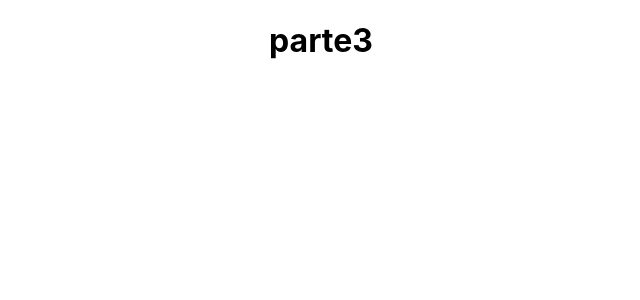
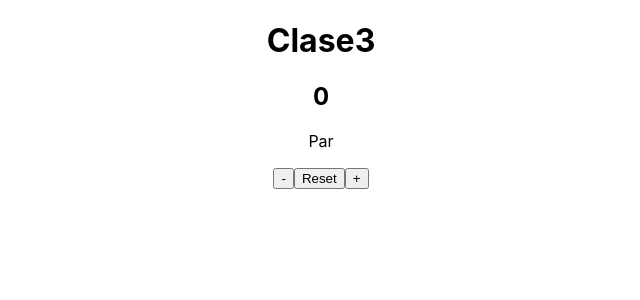
Before and after one commit to apllopis/app, a React (Create React App) app: page / in a window 1280 px wide. Shown: the top 300 px of the page, without its empty margins (319-959 px from the left). Built offline with nearby package versions, Linux system fonts and the light colour scheme.

Commit message:
clase3 usestate 😋

```diff
--- a/public/index.html
+++ b/public/index.html
@@ -9,35 +9,11 @@
       name="description"
       content="Web site created using create-react-app"
     />
-    <link rel="apple-touch-icon" href="%PUBLIC_URL%/logo192.png" />
-    <!--
-      manifest.json provides metadata used when your web app is installed on a
-      user's mobile device or desktop. See https://developers.google.com/web/fundamentals/web-app-manifest/
-    -->
-    <link rel="manifest" href="%PUBLIC_URL%/manifest.json" />
-    <!--
-      Notice the use of %PUBLIC_URL% in the tags above.
-      It will be replaced with the URL of the `public` folder during the build.
-      Only files inside the `public` folder can be referenced from the HTML.
 
-      Unlike "/favicon.ico" or "favicon.ico", "%PUBLIC_URL%/favicon.ico" will
-      work correctly both with client-side routing and a non-root public URL.
-      Learn how to configure a non-root public URL by running `npm run build`.
-    -->
     <title>React App</title>
   </head>
   <body>
     <noscript>You need to enable JavaScript to run this app.</noscript>
     <div id="root"></div>
-    <!--
-      This HTML file is a template.
-      If you open it directly in the browser, you will see an empty page.
-
-      You can add webfonts, meta tags, or analytics to this file.
-      The build step will place the bundled scripts into the <body> tag.
-
-      To begin the development, run `npm start` or `yarn start`.
-      To create a production bundle, use `npm run build` or `yarn build`.
-    -->
   </body>
 </html>
--- a/src/index.css
+++ b/src/index.css
@@ -11,3 +11,6 @@ code {
   font-family: source-code-pro, Menlo, Monaco, Consolas, 'Courier New',
     monospace;
 }
+div {
+  text-align: center;
+}
--- a/src/index.js
+++ b/src/index.js
@@ -1,14 +1,34 @@
 import React from "react";
 import ReactDOM from "react-dom";
 import "./index.css";
-import App from "./App";
+import { useState } from "react";
+const rootElement = document.getElementById("root");
 
-ReactDOM.render(
-  <App />,
+const App = ({ inicial }) => {
+  const [contador, setContador] = useState(inicial);
 
-  document.getElementById("root")
-);
+  const handleClickAdd = () => {
+    setContador(contador + 1);
+  };
+  const handleClickReset = () => {
+    setContador(inicial);
+  };
+  const handleClickDec = () => {
+    setContador(contador - 1);
+  };
 
-// If you want to start measuring performance in your app, pass a function
-// to log results (for example: reportWebVitals(console.log))
-// or send to an analytics endpoint. Learn more: https://bit.ly/CRA-vitals
+  const isEven = contador % 2 === 0;
+  const mensaje = isEven ? "Par" : "Impar";
+
+  return (
+    <div>
+      <h1> Clase3</h1>
+      <h2>{contador}</h2>
+      <p>{mensaje} </p>
+      <button onClick={handleClickDec}>-</button>
+      <button onClick={handleClickReset}>Reset</button>
+      <button onClick={handleClickAdd}>+</button>
+    </div>
+  );
+};
+ReactDOM.render(<App inicial={0} />, rootElement);
```
